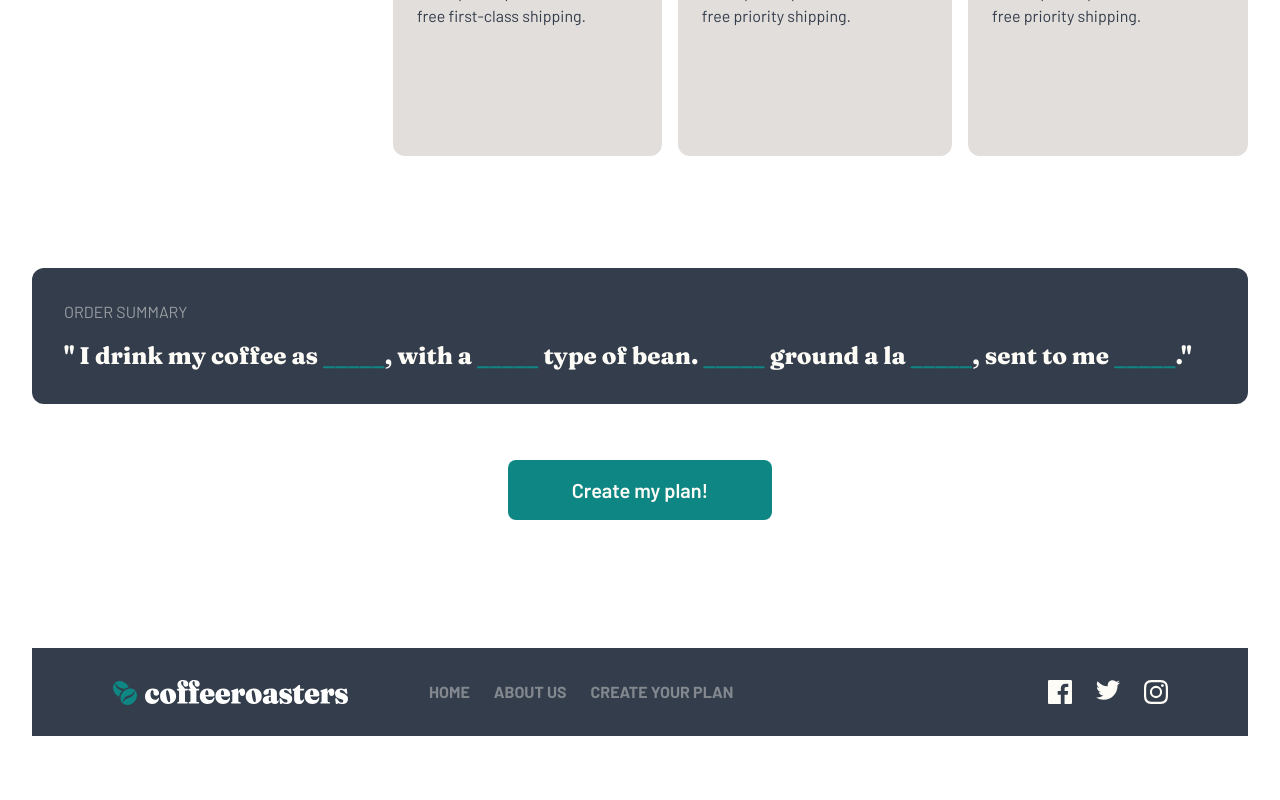
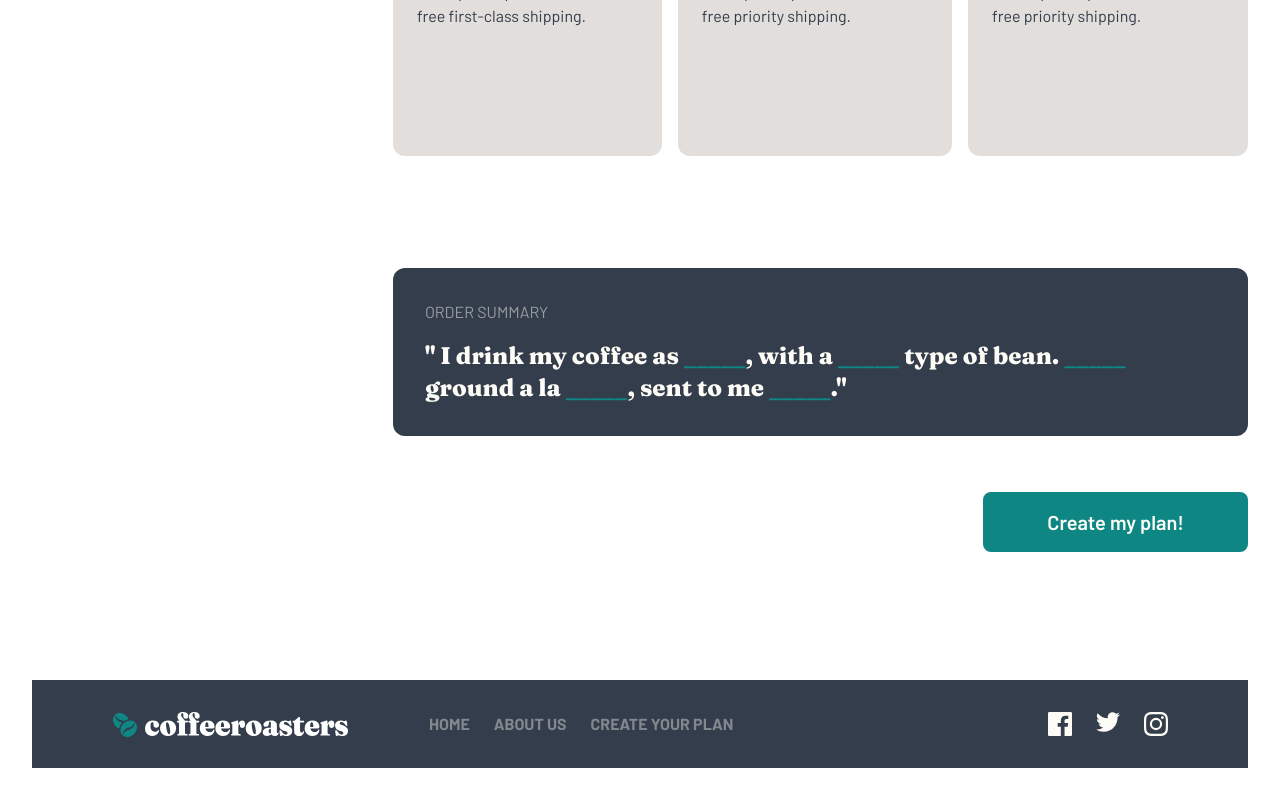
Before and after one commit to Mokalbari/coffee-roaster, a React (Vite) app: page / in a window 1280 px wide. Shown: the part 3448-4248 px from the top of the page. Before the commit the page ends 4216 px from the top, so only its background shows below. Built offline with nearby package versions, Linux system fonts and the light colour scheme.

Commit message:
fix css recap card in form section

```diff
--- a/src/components/RecapCard.tsx
+++ b/src/components/RecapCard.tsx
@@ -1,6 +1,3 @@
-import Container from "./Container"
-import Button from "./Button"
-
 type Props = {
   brewing?: string
   type?: string
@@ -13,7 +10,7 @@ const RecapCard = ({ brewing, type, quantity, grind, delivery }: Props) => {
   const placeHolder = "_____"
 
   return (
-    <Container className="flex flex-col">
+    <>
       <section className="mb-14 rounded-xl bg-neutral-black p-8 text-neutral-white">
         <h2 className="mb-4 uppercase opacity-50">Order summary</h2>
         <blockquote className="font-serif text-2xl font-extrabold">
@@ -36,8 +33,7 @@ const RecapCard = ({ brewing, type, quantity, grind, delivery }: Props) => {
           .<span>"</span>
         </blockquote>
       </section>
-      <Button text="Create my plan!" className="mb-32 self-center" />
-    </Container>
+    </>
   )
 }
 
--- a/src/pages/PlanPage.tsx
+++ b/src/pages/PlanPage.tsx
@@ -7,6 +7,7 @@ import Container from "../components/Container"
 import { FormContextProvider } from "../context/FormContext"
 import coffeeSubscriptionData from "../lib/coffeeSubscriptionData"
 import RecapCard from "../components/RecapCard"
+import Button from "../components/Button"
 
 const PlanPage = () => {
   const isLargeScreen = useMediaQuery({ query: "(min-width: 1024px)" })
@@ -31,16 +32,20 @@ const PlanPage = () => {
                 )}
               </aside>
             )}
-            <form action="post">
+            <form action="post" className="flex flex-col">
               {/* This component has two children : a title and a card.
               It's main focus is to pass props down to children */}
               {Object.entries(coffeeSubscriptionData).map(([step, entries]) => (
                 <FormStep coffeeArray={Object.values(entries)} key={step} />
               ))}
+              <RecapCard />
+              <Button
+                text="Create my plan!"
+                className="mb-32 sm:self-center lg:self-end"
+              />
             </form>
           </section>
         </Container>
-        <RecapCard />
       </FormContextProvider>
     </main>
   )
```
